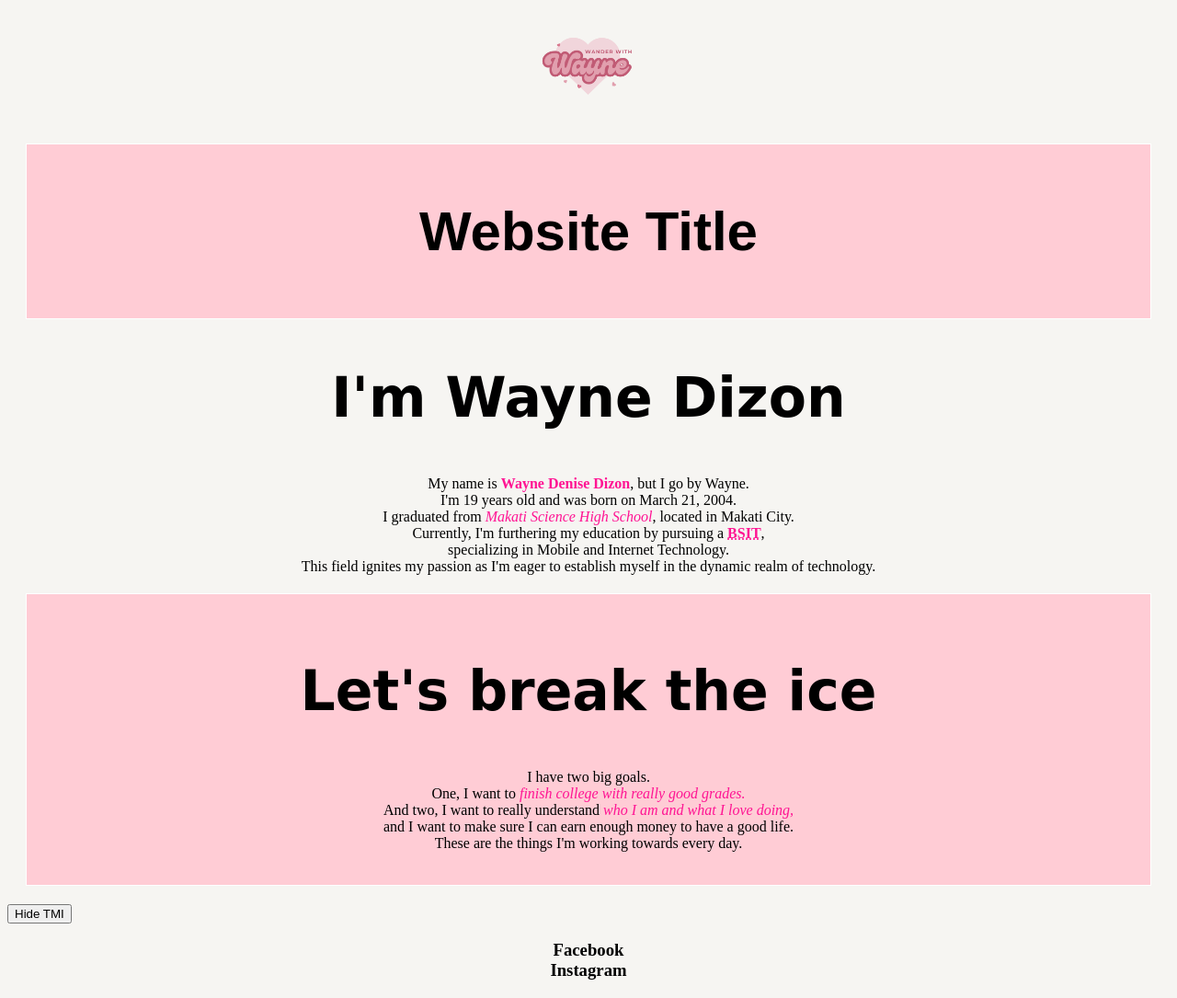
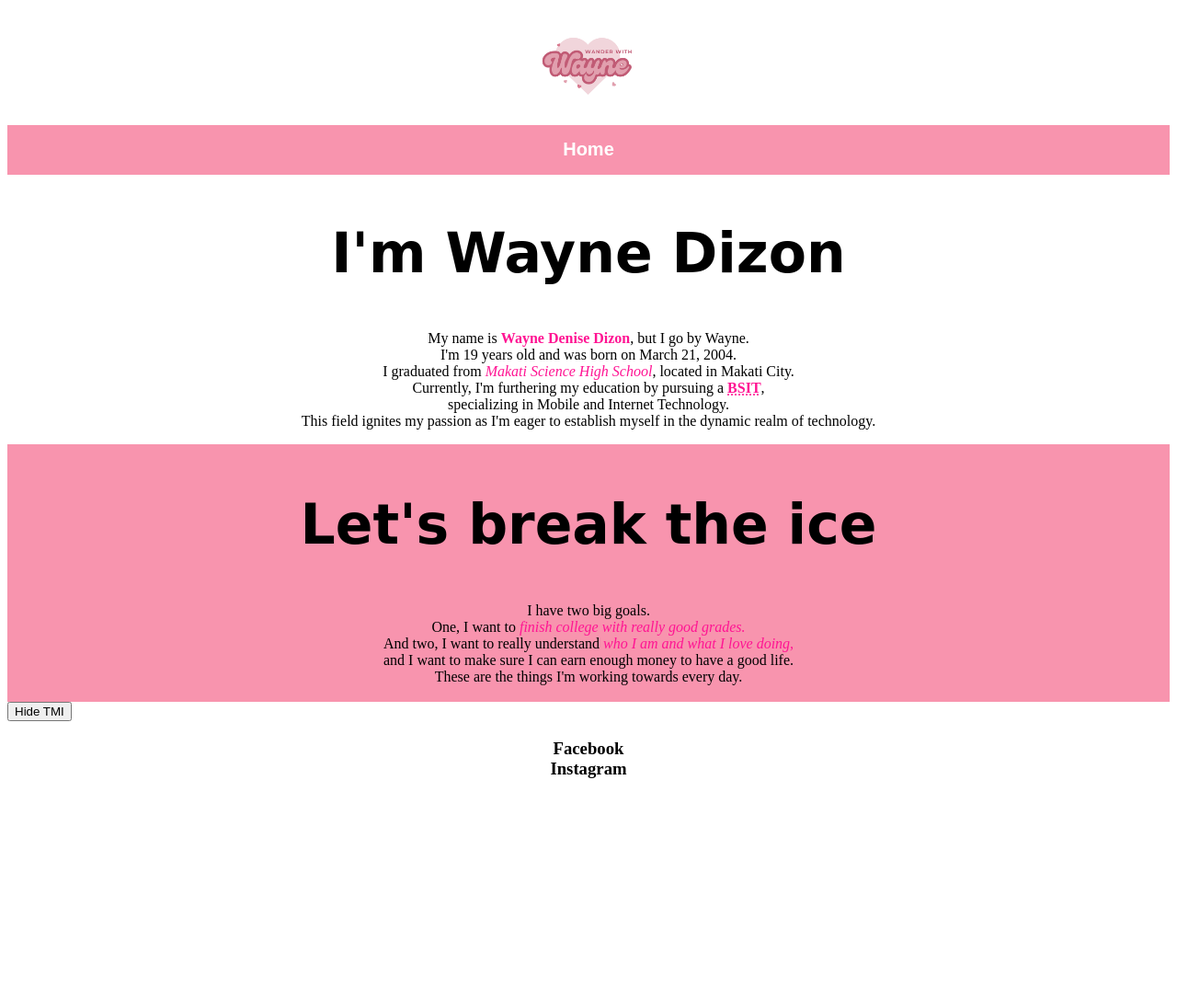
Before and after one commit to waynedizon/lab2, a PHP site: page / in a window 1280 px wide. Shown: the whole page at 92% size. After the commit the page ends 846 px from the top, so only its background shows below. Run offline with PHP 8.4, Linux system fonts and the light colour scheme.

Commit message:
W3 Schools CSS Lesson 6. Padding

```diff
--- a/week3/index.html
+++ b/week3/index.html
@@ -6,11 +6,12 @@
 		  <link rel="icon" type="image/x-icon" href="resources/images/favicon.ico">
 	<style>
 	.city {
-	  background-color: #ffccd5;
+	  background-color: #f894ae;
 	  color: black;
-	  border: 1px solid white;
-	  margin: 20px;
-	  padding: 20px;
+	  padding-top: 2px;
+	  padding-right: 2px;
+	  padding-bottom: 2px;
+	  padding-left: 2px;
 	}
 	.note {
 	  color: DeepPink;
@@ -24,12 +25,13 @@
 	</style>
     </head>
 
-    <body style="background-color: #F6F5F2;">
+    <body style="background-color: #FFFFFF;">
 	<img src="resources/images/homelogo.png" alt="Home Logo" class="center" style="width:128px;height:128px;" >
+
 
 	<!-- To be updated -->
 	<div class="city">
-        <h1 style="text-align:center;">Website Title</h1>
+        <h1 style="text-align:center;">Home</h1>
         </div>
 	<!-- Short Intro -->
 
--- a/week3/style.css
+++ b/week3/style.css
@@ -1,7 +1,7 @@
 h1 {
-	color: black;
-	font-family: Arial, bold;
-	font-size:60px
+	color: white;
+	font-family: Arial;
+	font-size:20px
 }
 /* Cursive font*/
 h2 {
```
Also changed, not shown: week3/resources/images/homecloud.png (added), week3/resources/images/homelogo.png.
